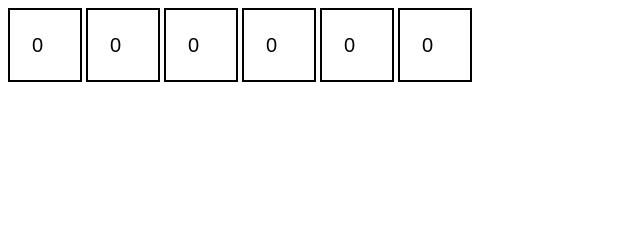
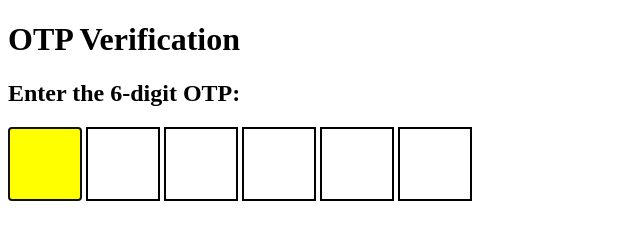
Before and after one commit to acciojob/OTP-dkrishna11, a website: page main.html in a window 1280 px wide. Shown: the whole page, without its empty margins (0-640 px from the left). Drawn offline with Linux system fonts and the light colour scheme.

Commit message:
created a submission

```diff
--- a/main.html
+++ b/main.html
@@ -8,14 +8,17 @@
 
 <body>
 	<!-- the entire body must be written by student -->
-	<div id="verification_heading">
-			<input type="number" value="0">
-			<input type="number" value="0">
-			<input type="number" value="0">
-			<input type="number" value="0">
-			<input type="number" value="0">
-			<input type="number" value="0">
-	</div>
+	<h1 id="verification_heading">OTP Verification</h1>
+  <h2 id="verification_subtext">Enter the 6-digit OTP:</h2>
+
+	<div class="code-container">
+    <input type="text" class="otp" maxlength="1" autofocus>
+    <input type="text" class="otp" maxlength="1">
+    <input type="text" class="otp" maxlength="1">
+    <input type="text" class="otp" maxlength="1">
+    <input type="text" class="otp" maxlength="1">
+    <input type="text" class="otp" maxlength="1">
+  </div>
     <script type="text/javascript" src="./script.js">
 
 </script>
--- a/script.js
+++ b/script.js
@@ -1 +1,20 @@
 //your JS code here. If required.
+const codes = document.getElementsByClassName('otp');
+
+    for (let i = 0; i < codes.length; i++) {
+      codes[i].addEventListener('input', function() {
+        if (this.value.length === this.maxLength) {
+          if (i < codes.length - 1) {
+            codes[i + 1].focus();
+          }
+        }
+      });
+
+      codes[i].addEventListener('keydown', function(event) {
+        if (event.key === 'Backspace' && this.value.length === 0) {
+          if (i > 0) {
+            codes[i - 1].focus();
+          }
+        }
+      });
+    }
```
